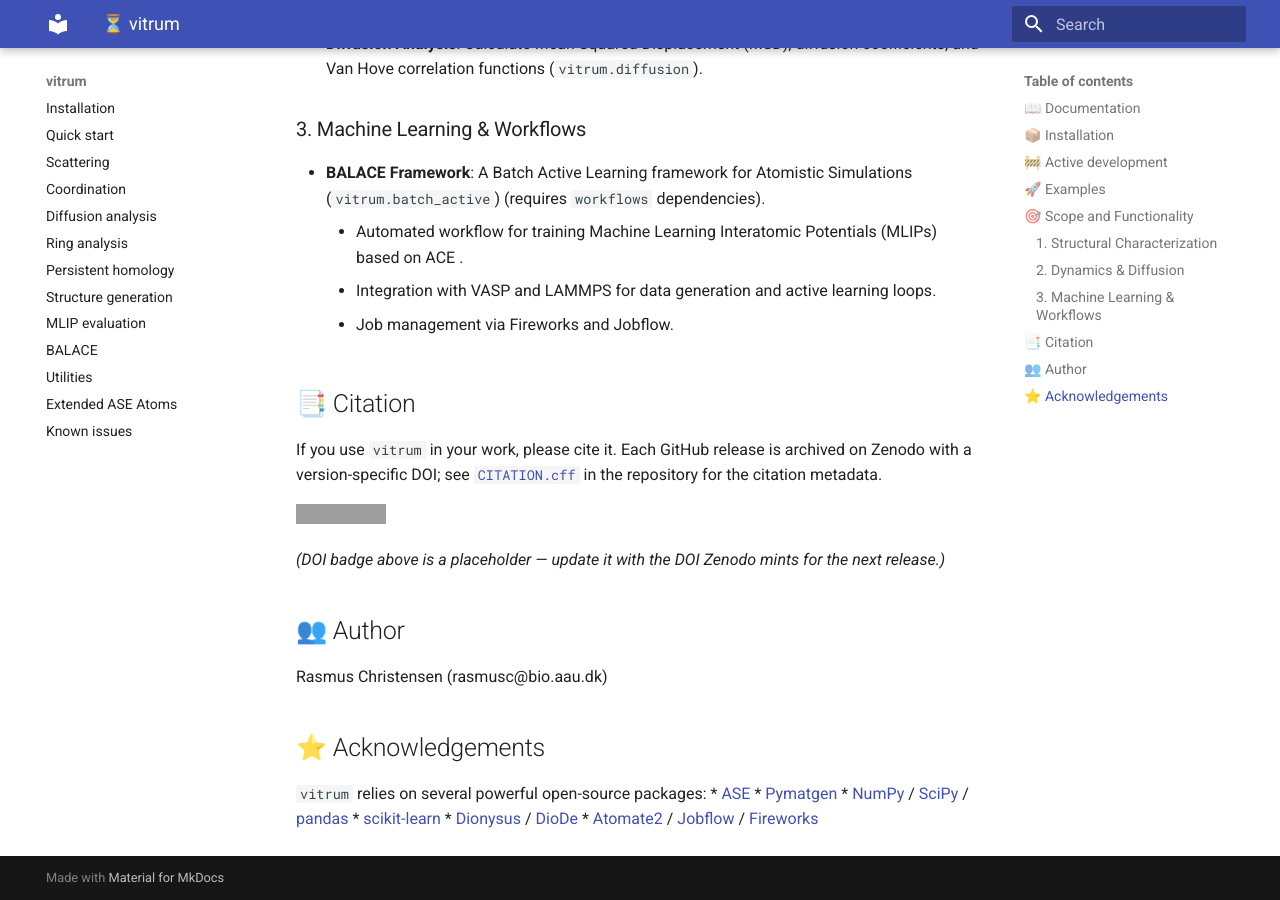
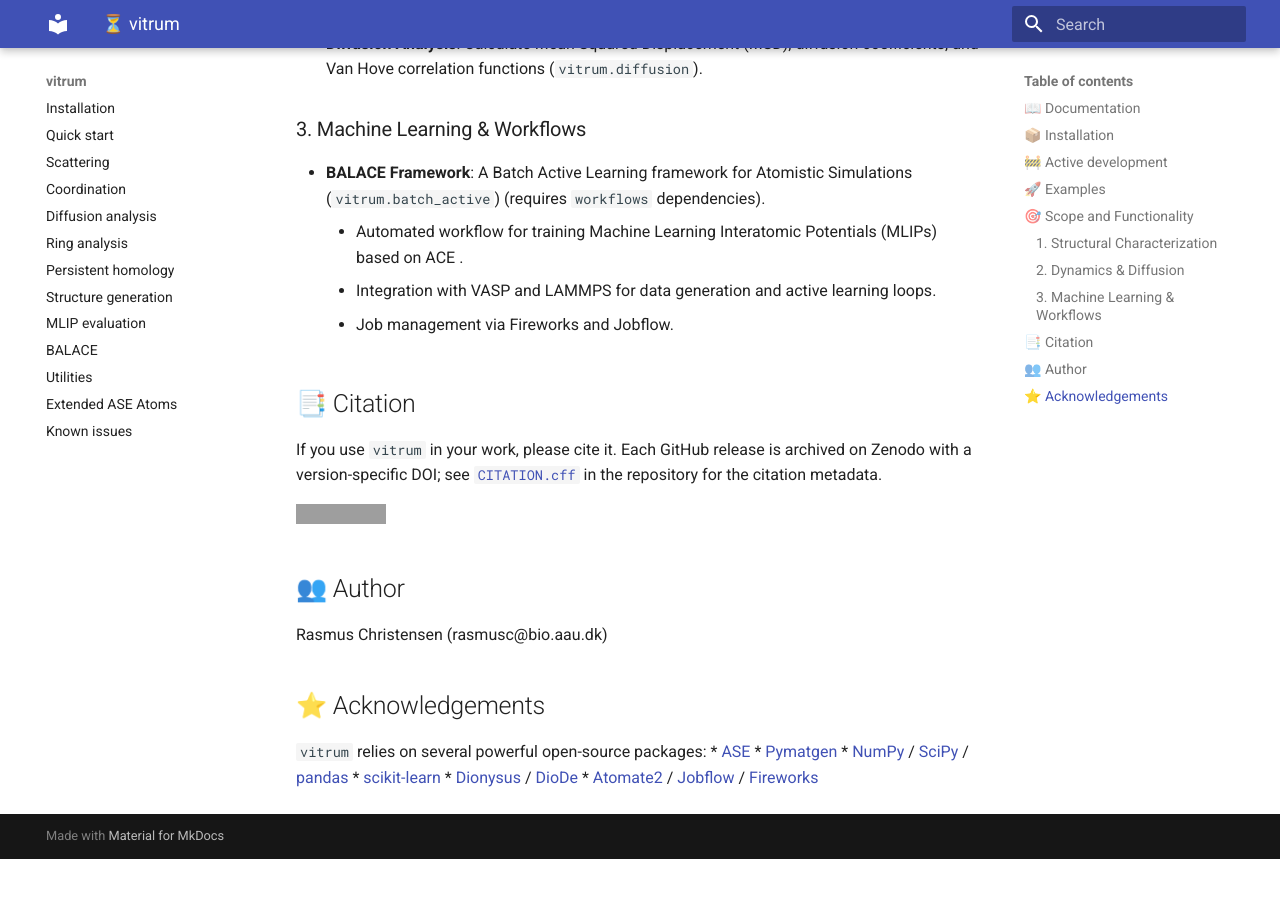
Before and after one commit to R-Chr/vitrum, an MkDocs documentation site: the page built from docs/index.md, in a window 1280 px wide and 900 px high, scrolled down 1270 px. Built offline with MkDocs 1.6.1 and Material for MkDocs 9.7.7, drawn with Linux system fonts in a browser that asks for light colours; after the commit the page ends 2129 px from its top, so only the background shows below that; grey boxes are pictures that could not be loaded.

Commit message:
Insert DOI

```diff
--- a/docs/index.md
+++ b/docs/index.md
@@ -37,9 +37,7 @@ See the [`examples`](https://github.com/R-Chr/vitrum/tree/main/examples) folder
 ## 📑 Citation
 If you use `vitrum` in your work, please cite it. Each GitHub release is archived on Zenodo with a version-specific DOI; see [`CITATION.cff`](https://github.com/R-Chr/vitrum/blob/main/CITATION.cff) in the repository for the citation metadata.
 
-[![DOI](https://zenodo.org/badge/DOI/10.5281/zenodo.XXXXXXX.svg)](https://doi.org/10.5281/zenodo.XXXXXXX)
-
-*(DOI badge above is a placeholder — update it with the DOI Zenodo mints for the next release.)*
+[![DOI](https://zenodo.org/badge/DOI/10.5281/zenodo.21366368.svg)](https://doi.org/10.5281/zenodo.21366368)
 
 ## 👥 Author
 Rasmus Christensen (rasmusc@bio.aau.dk)
```
Also changed, not shown: README.md (+1 -2 lines), 1 other file.
